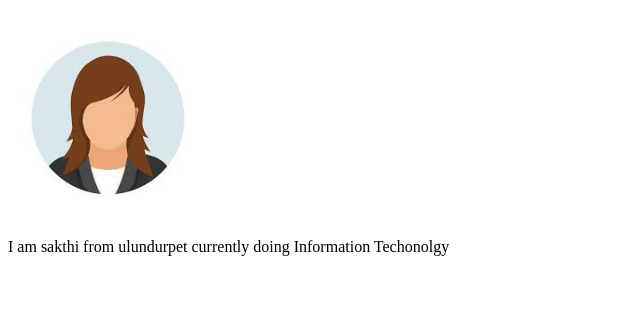
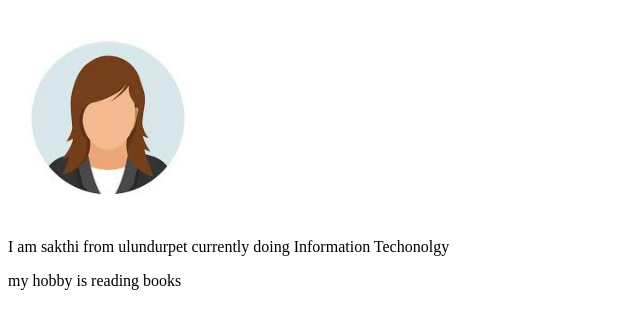
Before and after one commit to Sakthi-005-siva/website, a plain HTML site: page index.html in a window 1280 px wide. Shown: the part 120-448 px from the top of the page, without its empty margins (0-640 px from the left). Drawn offline with Linux system fonts and the light colour scheme.

Commit message:
added paragraph

```diff
--- a/index.html
+++ b/index.html
@@ -10,5 +10,6 @@
     <h1>New Name</h1>
     <img width="200px" src="profileimg.jpg" alt="" srcset="">
     <p>I am sakthi from ulundurpet currently doing Information Techonolgy</p>
+    <p>my hobby is reading books</p>
 </body>
 </html>
```
